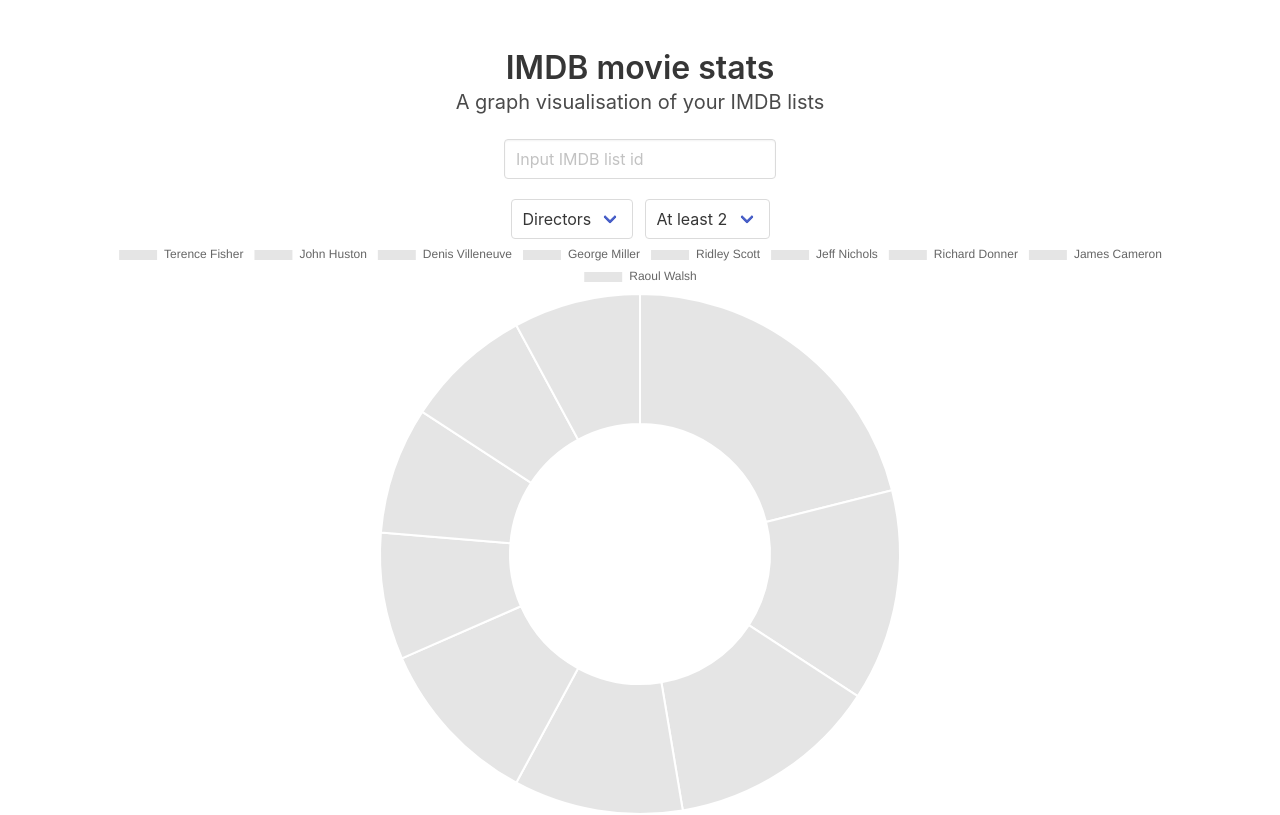
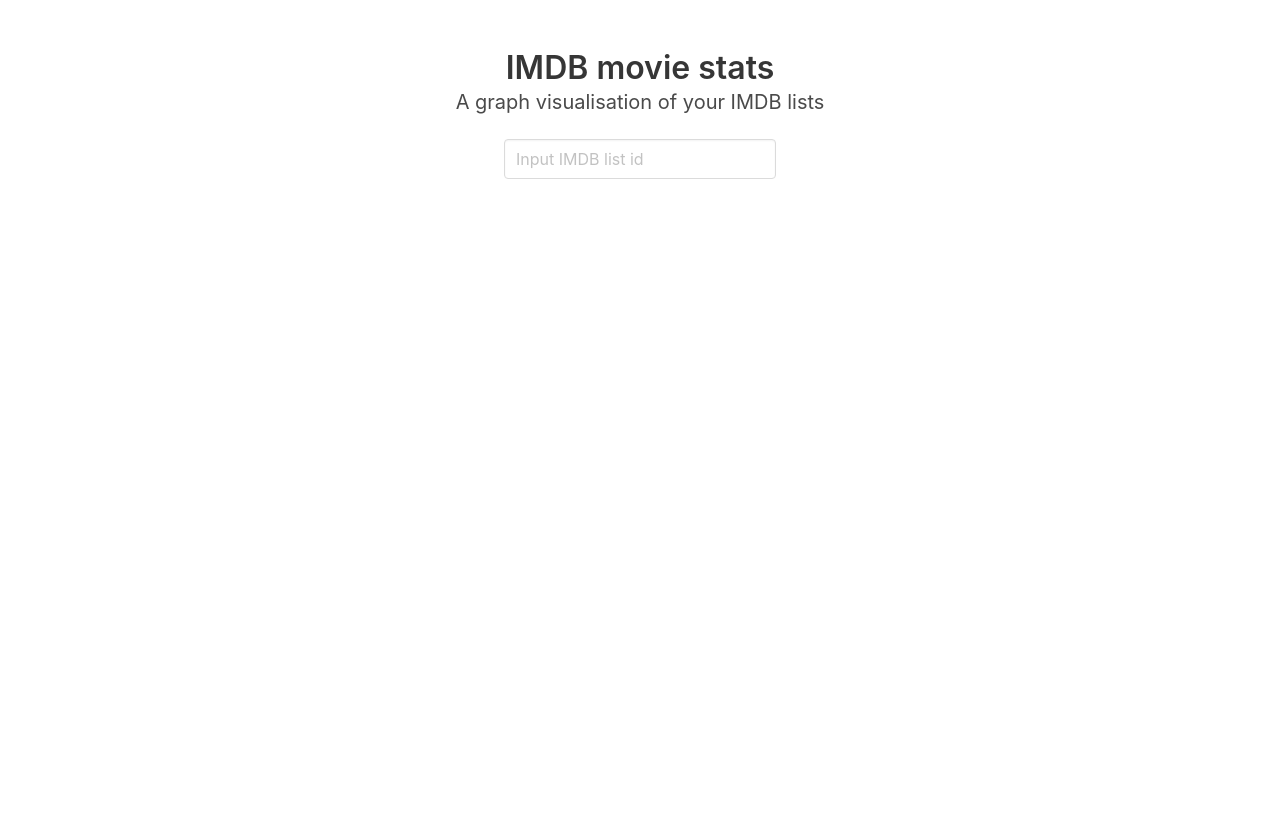
Before and after one commit to hugo-cardenas/movie-stats-web, a React (Create React App) app: page / in a window 1280 px wide. Built offline with nearby package versions, Linux system fonts and the light colour scheme.

Commit message:
Add color, clean up

```diff
--- a/package.json
+++ b/package.json
@@ -5,6 +5,7 @@
   "dependencies": {
     "bulma": "^0.6.0",
     "chart.js": "^2.7.0",
+    "randomcolor": "^0.5.3",
     "react": "^16.0.0",
     "react-chartjs": "^0.8.0",
     "react-chartjs-2": "^2.6.4",
--- a/src/App.js
+++ b/src/App.js
@@ -10,7 +10,7 @@
         this.state = {
             listId: '',
             loading: false,
-            movies: movies
+            movies: []
         };
     }
 
@@ -41,7 +41,6 @@
             return <div id="content" className="container">
                 <a className="button is-loading">Loading</a>
                 <p>Requesting data from IMDB, please be patient...</p>
-                <p>{JSON.stringify(movies)}</p>
             </div>;
         } else if (movies.length > 0) {
             return <div id="content" className="container">
@@ -53,7 +52,7 @@
     handleSubmit(event) {
         event.preventDefault();
         this.setState({ loading: true });
-        setTimeout(() => this.setState({ movies: movies, loading: false }), 1000);
+        setTimeout(() => this.setState({ movies: movies, loading: false }), 2000);
     }
 
     handleChange(event) {
--- a/src/Graph.js
+++ b/src/Graph.js
@@ -1,5 +1,6 @@
 import React, { Component } from 'react';
 import { Line, Doughnut } from 'react-chartjs-2';
+import * as randomColor from 'randomcolor';
 
 const
     PIE_ACTOR = 'actor',
@@ -16,7 +17,6 @@
     }
 
     render() {
-        const { movies } = this.props;
         return <div id="graph-container">
             {this.renderForm()}
             {this.renderPie()}
@@ -26,10 +26,10 @@
     renderForm() {
         return <form id="graph-config">
             <div className="field is-horizontal">
-                <div class="field-body">
-                    <div class="field">
-                        <div class="control">
-                            <div class="select">
+                <div className="field-body">
+                    <div className="field">
+                        <div className="control">
+                            <div className="select">
                                 <select onChange={this.handlePieType.bind(this)}>
                                     <option value={PIE_DIRECTOR}>Directors</option>
                                     <option value={PIE_ACTOR}>Actors</option>
@@ -37,12 +37,12 @@
                             </div>
                         </div>
                     </div>
-                    <div class="field">
-                        <div class="control">
-                            <div class="select">
-                                <select onChange={this.handlePieMinCount.bind(this)}>
+                    <div className="field">
+                        <div className="control">
+                            <div className="select">
+                                <select onChange={this.handlePieMinCount.bind(this)} defaultValue="2">
                                     <option value="1">At least 1</option>
-                                    <option value="2" selected>At least 2</option>
+                                    <option value="2">At least 2</option>
                                     <option value="3">At least 3</option>
                                     <option value="4">At least 4</option>
                                 </select>
@@ -50,19 +50,7 @@
                         </div>
                     </div>
                 </div>
-
-
-
-
             </div>
-
-
-
-
-
-
-
-
         </form>;
     }
 
@@ -78,7 +66,7 @@
     }
 
     handlePieMinCount(event) {
-        const value = parseInt(event.target.value);
+        const value = parseInt(event.target.value, 10);
         this.setState({ pieMinCount: value > 0 ? value : 1 });
     }
 
@@ -92,13 +80,13 @@
                 data: [0, 10, 5, 2, 20, 30, 45],
             }]
         };
-        const options = {};
         return <Line data={data}/>;
     }
 
     renderPie() {
         const { movies } = this.props;
         const { pieType, pieMinCount } = this.state;
+
         let nameCount;
         if (pieType === PIE_ACTOR) {
             nameCount = getActorCount(movies);
@@ -117,22 +105,16 @@
 
         const data = {
             datasets: [{
-                data: items.map(director => director.count)
+                data: items.map(director => director.count),
+                backgroundColor: items.map(item =>
+                    randomColor({ luminosity: 'light', count: items.count })
+                )
             }],
             labels: items.map(director => director.name)
         };
+        const options = {};
 
-        return <Doughnut data={data}/>;
-    }
-
-    getPieActorData() {
-        const { movies } = this.props;
-
-    }
-
-    getPieDirectorData() {
-        const { movies } = this.props;
-
+        return <Doughnut data={data} options={options}/>;
     }
 }
 
```
